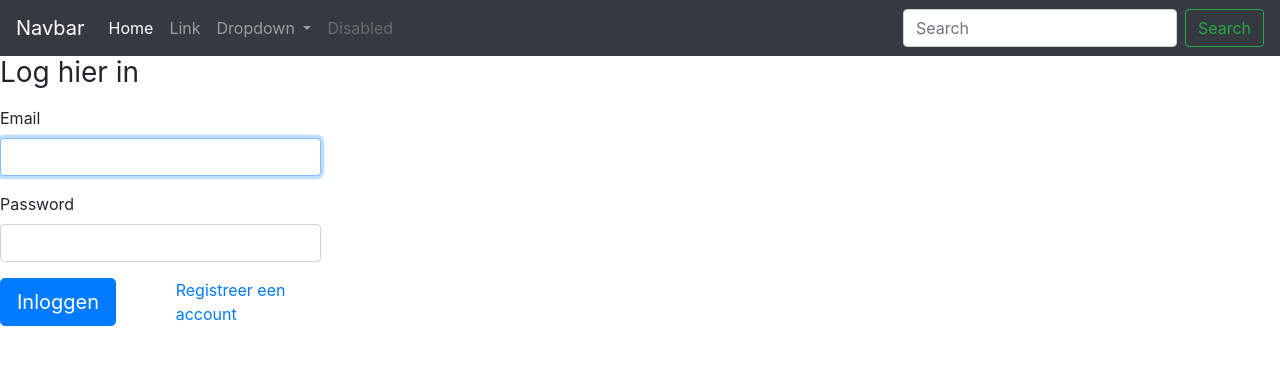
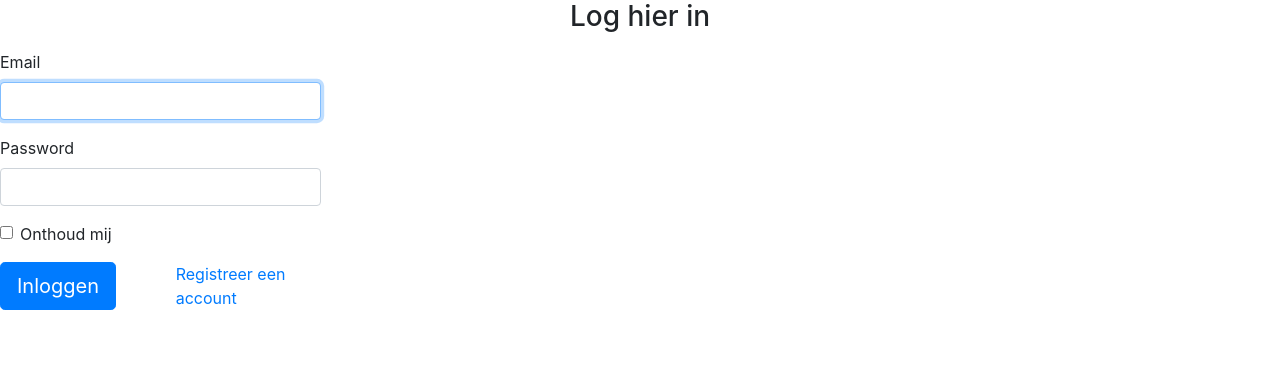
Before and after one commit to ValentijnManshande/2much2do2day, a Symfony app: template templates/security/login.html.twig in a window 1280 px wide. Shown: the top 365 px of the page. Run offline with Twig, Linux system fonts and the light colour scheme; the template is opened without the code that fills it, so the values that code supplies are empty; some libraries are stand-ins or nearby versions.

Commit message:
a shameful massive commit.

```diff
--- a/src/Form/RegistrationFormType.php
+++ b/src/Form/RegistrationFormType.php
@@ -5,6 +5,7 @@ namespace App\Form;
 use App\Entity\User;
 use Symfony\Component\Form\AbstractType;
 use Symfony\Component\Form\Extension\Core\Type\CheckboxType;
+use Symfony\Component\Form\Extension\Core\Type\EmailType;
 use Symfony\Component\Form\Extension\Core\Type\PasswordType;
 use Symfony\Component\Form\FormBuilderInterface;
 use Symfony\Component\OptionsResolver\OptionsResolver;
@@ -17,7 +18,7 @@ class RegistrationFormType extends AbstractType
     public function buildForm(FormBuilderInterface $builder, array $options)
     {
         $builder
-            ->add('email')
+            ->add('email', EmailType::class)
             ->add('plainPassword', PasswordType::class, [
                 'mapped' => false,
                 'constraints' => [
--- a/templates/main/index.html.twig
+++ b/templates/main/index.html.twig
@@ -3,19 +3,30 @@
 {% block title %} Welkom! {{ parent() }} {% endblock %}
 
 {% block body %}
+{% block navigation %}
+    {{ include('partials/navigation.html.twig') }}
+{% endblock %}
+<div class="container-fluid">
+    <div class="row flex-xl-nowrap">
 
-    <header>
-        {% block navigation %}
-            {{ include('partials/navigation.html.twig')}}
-        {% endblock navigation %}
-    <header>
+    {% block content %}
+        <div class="jumbotron jumbotron-fluid">
+            <h1 class="text-center"> Welkom bij 2Much2Do2Day </h1>
+            <div class="container">
+                <h1 class="display-4">Geen pen? Geen papier? Geen probleem.</h1>
+                <p class="lead"> Een digitale oplossing voor analoge verantwoordelijkheden </p>
+                <hr class="my-4">
+                <p>
+                    Ook zo'n moeite met het bijhouden van al je taken? Laat ons de last verlichten.
+                    Houd vanaf nu al je taken eenvoudig bij met ons platform.
+                </p>
+                <a class="btn btn-primary btn-lg" href="{{ path('my_list') }}" role="button">Begin direct!</a>
+                <a class="btn btn-secondary btn-lg" href="{{ path('overview') }}" role="button">Bekijk lijsten </a>
+            </div>
+        </div>
+    {% endblock content %}
 
-    <div class="container-fluid">
-        <div class="row flex-xl-nowrap">
-        {% block content %}
-            <h1> dit is de main content! </h1>
-        {% endblock content %}
-        </div>
     </div>
+</div>
 
 {% endblock body %}
--- a/templates/partials/navigation.html.twig
+++ b/templates/partials/navigation.html.twig
@@ -1,35 +1,36 @@
-<nav class="navbar navbar-expand-lg navbar-dark bg-dark">
-    <a class="navbar-brand" href="#">Navbar</a>
+
+<header class="navbar navbar-expand-lg flex-column flex-md-row navbar-dark bg-dark">
+    <a class="navbar-brand" href={{ path('home')}}>2Much2Do2day</a>
     <button class="navbar-toggler" type="button" data-toggle="collapse" data-target="#navbarSupportedContent" aria-controls="navbarSupportedContent" aria-expanded="false" aria-label="Toggle navigation">
         <span class="navbar-toggler-icon"></span>
     </button>
-
     <div class="collapse navbar-collapse" id="navbarSupportedContent">
         <ul class="navbar-nav mr-auto">
-        <li class="nav-item active">
-            <a class="nav-link" href="#">Home <span class="sr-only">(current)</span></a>
+            <li class="nav-item">
+                <a class="nav-link" href="#">Lijsten</a>
             </li>
             <li class="nav-item">
-            <a class="nav-link" href="#">Link</a>
+                <a class="nav-link" href="#">Gebruikers</a>
             </li>
+        </ul>
+
+        {% if is_granted('IS_AUTHENTICATED_FULLY') %}
+        <span class="navbar-text">
+            Gegroet, {{ app.user.email}}
+        </span>
+        <ul class="navbar-nav">
             <li class="nav-item dropdown">
                 <a class="nav-link dropdown-toggle" href="#" id="navbarDropdown" role="button" data-toggle="dropdown" aria-haspopup="true" aria-expanded="false">
-            Dropdown
+                Mijn account
                 </a>
                 <div class="dropdown-menu" aria-labelledby="navbarDropdown">
-            <a class="dropdown-item" href="#">Action</a>
-            <a class="dropdown-item" href="#">Another action</a>
+                    <a class="dropdown-item" href="#">Mijn profiel</a>
+                    <a class="dropdown-item" href="#">Mijn lijsten</a>
                     <div class="dropdown-divider"></div>
-            <a class="dropdown-item" href="#">Something else here</a>
+                    <a class="dropdown-item" href="#">Uitloggen</a>
                 </div>
             </li>
-        <li class="nav-item">
-            <a class="nav-link disabled" href="#" tabindex="-1" aria-disabled="true">Disabled</a>
-        </li>
         </ul>
-        <form class="form-inline my-2 my-lg-0">
-        <input class="form-control mr-sm-2" type="search" placeholder="Search" aria-label="Search">
-        <button class="btn btn-outline-success my-2 my-sm-0" type="submit">Search</button>
-        </form>
+        {% endif %}
     </div>
-</nav>
+</header>
--- a/templates/security/login.html.twig
+++ b/templates/security/login.html.twig
@@ -1,20 +1,17 @@
 {% extends 'main/index.html.twig' %}
 
 {% block title %}Log in! {{ parent() }}{% endblock %}
+{% block navigation %}
+    <header>
+        <h1 class="h3 mb-3 text-center">Log hier in</h1>
+    </header>
+{% endblock %}
 
 {% block content %}
 <form method="post">
     {% if error %}
         <div class="alert alert-danger">{{ error.messageKey|trans(error.messageData, 'security') }}</div>
     {% endif %}
-
-    {% if app.user %}
-        <div class="mb-3">
-            Ingelogd als {{ app.user.username }}, <a href="{{ path('app_logout') }}">Logout</a>
-        </div>
-    {% endif %}
-
-    <h1 class="h3 mb-3 font-weight-normal">Log hier in</h1>
     <div class="form-group">
         <label for="inputEmail">Email</label>
         <input type="email" value="{{ last_username }}" name="email" id="inputEmail" class="form-control" required autofocus>
@@ -23,20 +20,10 @@
         <label for="inputPassword">Password</label>
         <input type="password" name="password" id="inputPassword" class="form-control" required>
     </div>
-    <input type="hidden" name="_csrf_token"
-           value="{{ csrf_token('authenticate') }}"
-    >
-
-    {#
-        Uncomment this section and add a remember_me option below your firewall to activate remember me functionality.
-        See https://symfony.com/doc/current/security/remember_me.html
-
-        <div class="checkbox mb-3">
-            <label>
-                <input type="checkbox" name="_remember_me"> Remember me
-            </label>
-        </div>
-    #}
+    <div class="form-check mb-3">
+        <input class="form-check-input" type="checkbox" name="_remember_me">
+        <label class="form-check-label"> Onthoud mij </label>
+    </div>
     <div class="row">
         <div class="col">
             <button class="btn btn-lg btn-primary" type="submit">
@@ -49,5 +36,8 @@
             </a>
         </div>
     </div>
+    <input type="hidden" name="_csrf_token"
+        value="{{ csrf_token('authenticate') }}"
+    >
 </form>
 {% endblock %}
```
Also changed, not shown: src/Controller/MainController.php (+8 -0 lines), src/Controller/TasksController.php (added, +45 -0 lines), src/Controller/UserController.php (+8 -0 lines), src/Entity/Task.php (+0 -17 lines), src/Entity/TaskList.php (+17 -0 lines), src/Form/TaskListType.php (added, +49 -0 lines), src/Form/TaskType.php (added, +30 -0 lines), src/Migrations/Version20200712112601.php (added, +39 -0 lines), src/Repository/TaskListRepository.php (+15 -0 lines), templates/tasks/index.html.twig (added, +21 -0 lines), templates/tasks/new.html.twig (added, +18 -0 lines), templates/tasks/show.html.twig (added), 1 other file. Lines whose indentation alone changed are shown as unchanged.
